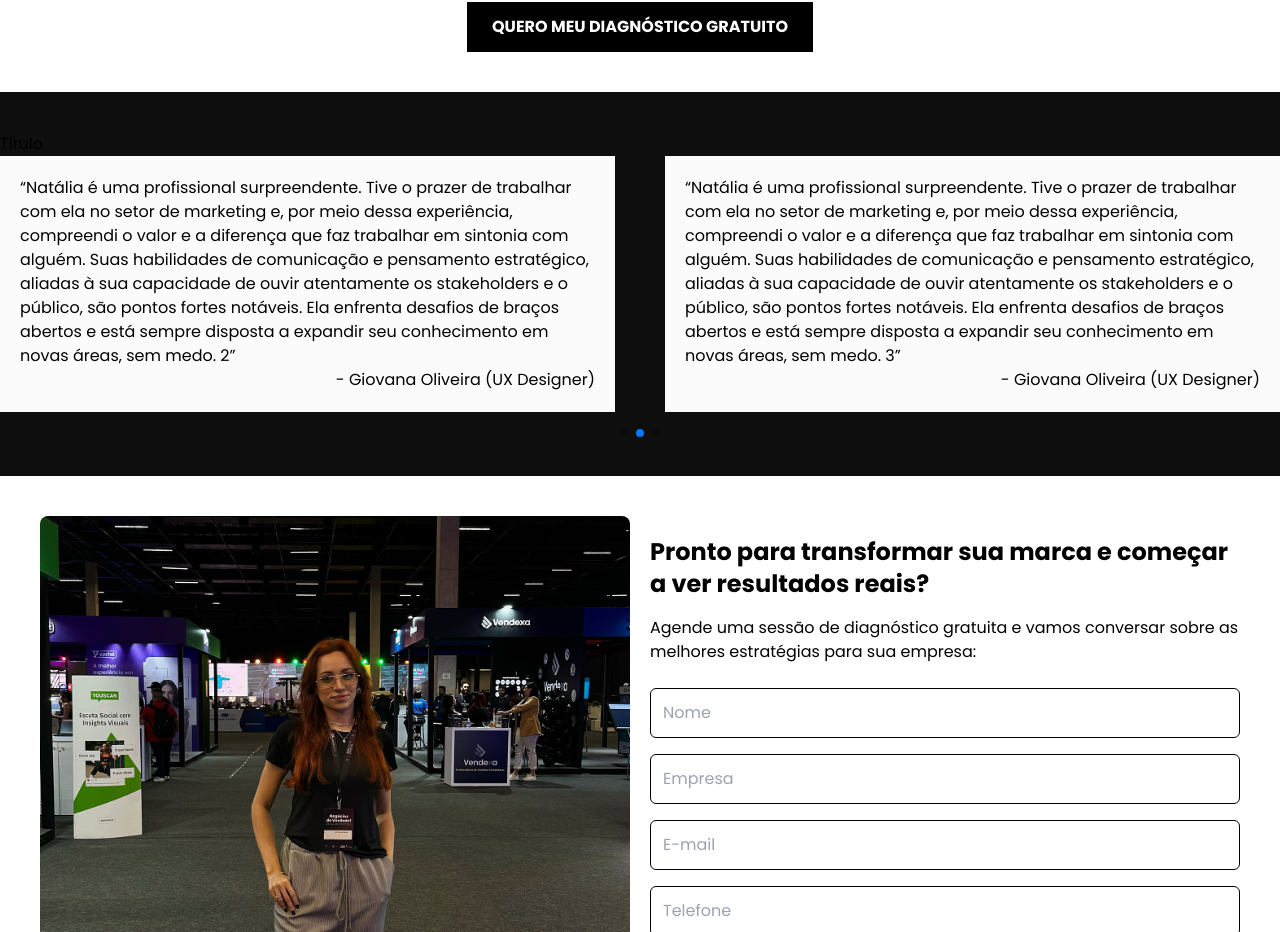
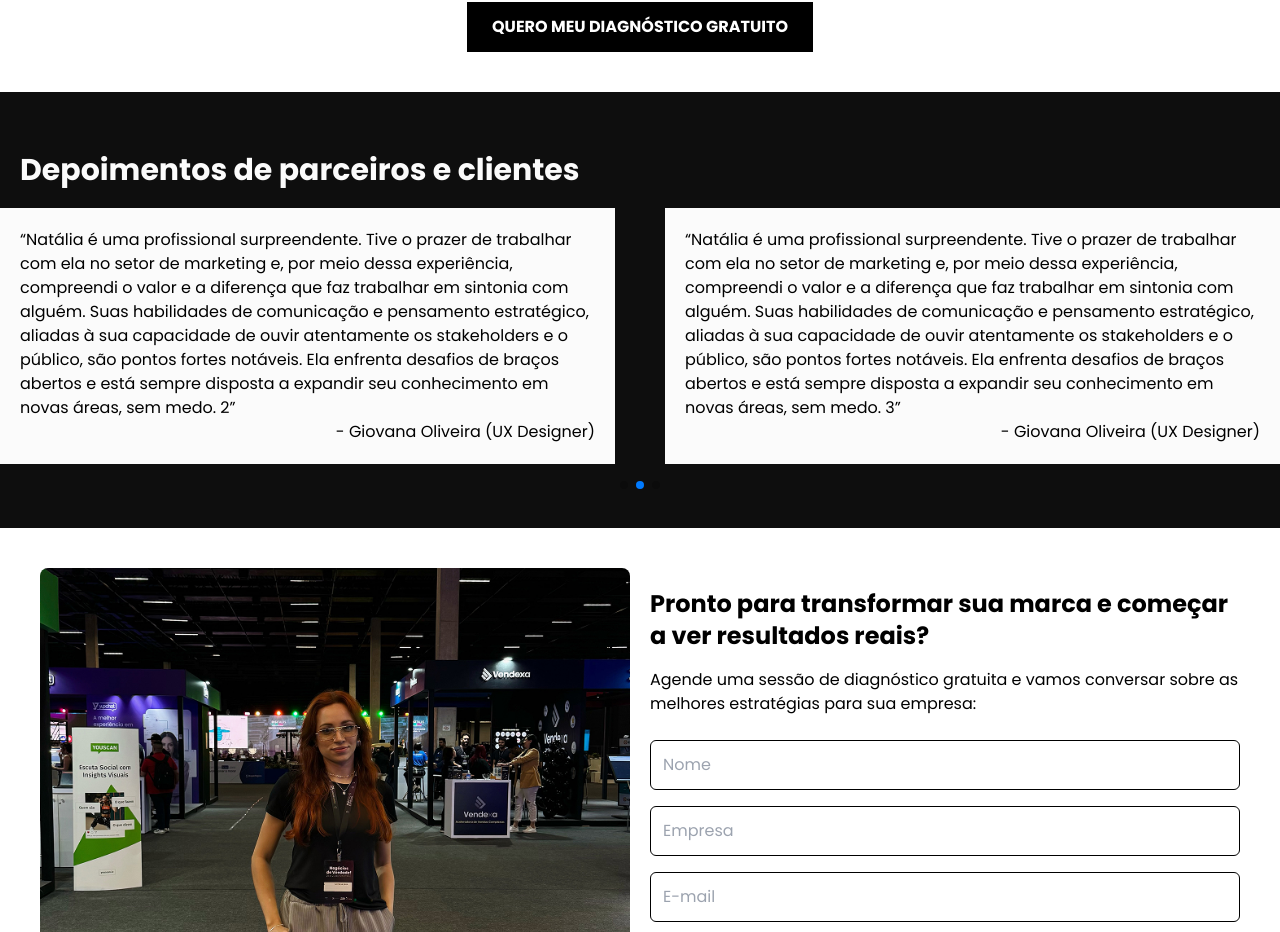
Before and after one commit to palomavmenezes/lpnatalialima, a Next.js app: page / in a window 1280 px wide. Shown: the part 2653-3585 px from the top of the page. Built offline with nearby package versions, Linux system fonts and the light colour scheme.

Commit message:
Ajustes de conteúdo

```diff
--- a/components/seasons/Testimony.tsx
+++ b/components/seasons/Testimony.tsx
@@ -3,7 +3,7 @@ import Quotes from '../elements/testimony'
 
 const Testimony: React.FC = () => {
   const data = {
-    title: 'Título',
+    title: 'Depoimentos de parceiros e clientes',
     depoimentos: [
       {
         name: 'Giovana Oliveira (UX Designer)',
@@ -29,7 +29,7 @@ const Testimony: React.FC = () => {
   return (
     <section className="testimony-section bg-dark mt-10">
       <div className="container mx-auto pt-10 pb-6">
-        <h2>{data.title}</h2>
+        <h2 className='text-light p-5 font-bold text-3xl'>{data.title}</h2>
 
         <Quotes
           testimonies={data.depoimentos}
```
